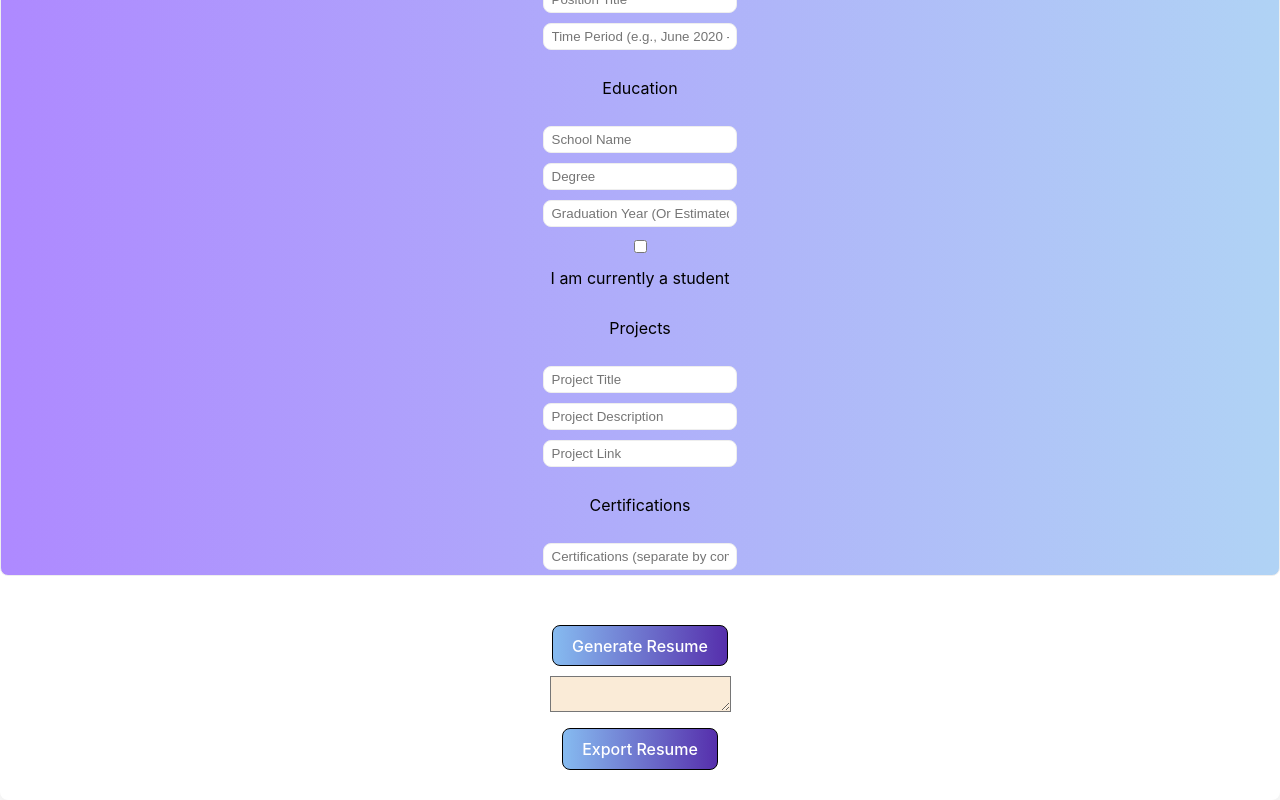
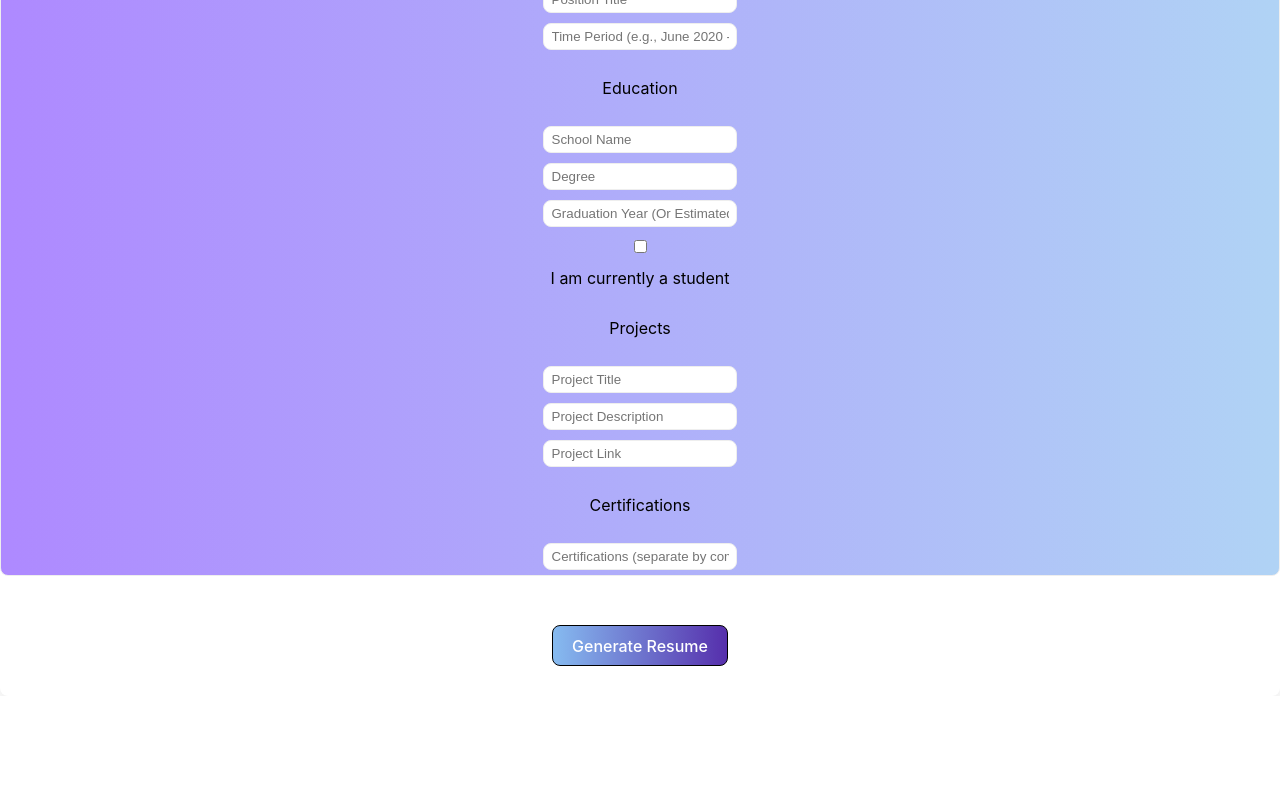
Before and after one commit to colaola20/hirehub, a React (Vite) app in the folder frontend/frontend/: page /resume_form in a window 1280 px wide. Shown: the part 1906-2706 px from the top of the page. After the commit the page ends 2602 px from the top, so only its background shows below. Built offline with nearby package versions, Linux system fonts and the light colour scheme.

Commit message:
added comments on what steps to take, commented out some stuff

```diff
--- a/frontend/frontend/src/pages/ResumeForm.jsx
+++ b/frontend/frontend/src/pages/ResumeForm.jsx
@@ -51,10 +51,24 @@ const ResumeForm = () => {
     //add more fields as needed
 
 
+
+
+
+
+    // TODO -------------------------------------------- Add conditional rendering
+    // based on whats given by signing up (?)
+    // given for sure -- name, email, number, any url, languages, student check
+    // given maybe -- main section, location, experience, education, projects
+    // not given / not sure -- summary
+
+
+
+
     //  Change the style of the form later, this is just a basic layout for now
     return (
         <div className="container">
-            {/* <Navbar /> */}
+            {/* <PersonalizedNavbar />
+            decide later to add this in (prob not but who knows)*/}
 
             <div className="form-box">
                 <h2>Resume Builder Form</h2>
@@ -277,17 +291,19 @@ const ResumeForm = () => {
                     Generate Resume
                 </button>
 
+
+                {/* get this to conditionally render (or just render when you press the button above) */}
                 <div className="resume-generation">
-                    <textarea
+                    {/* <textarea
                         value={resumeText}
                         id=""
                         readOnly
                         className="resume-text"
-                    />
+                    /> */}
                 </div>
-                <button type="submit" className="submit-btn">
+                {/* <button type="submit" className="submit-btn">
                     Export Resume
-                </button>
+                </button> */}
             </div>
         </div>
     )
```
